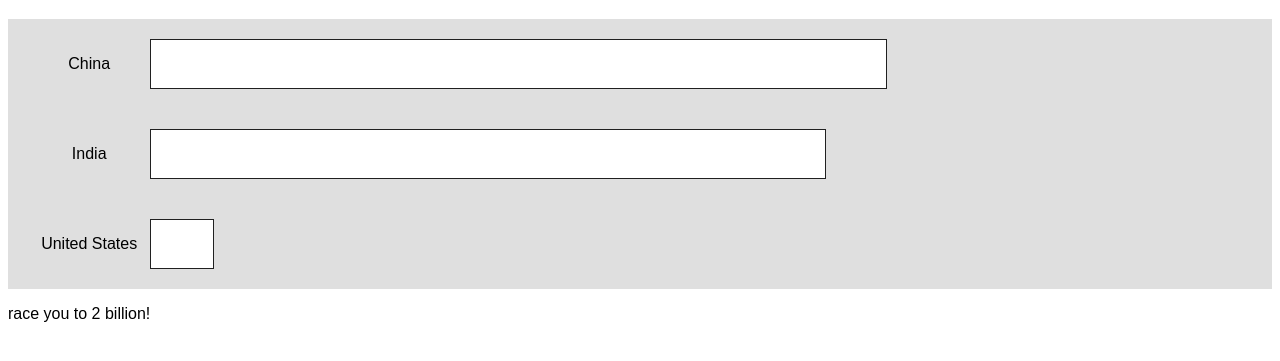
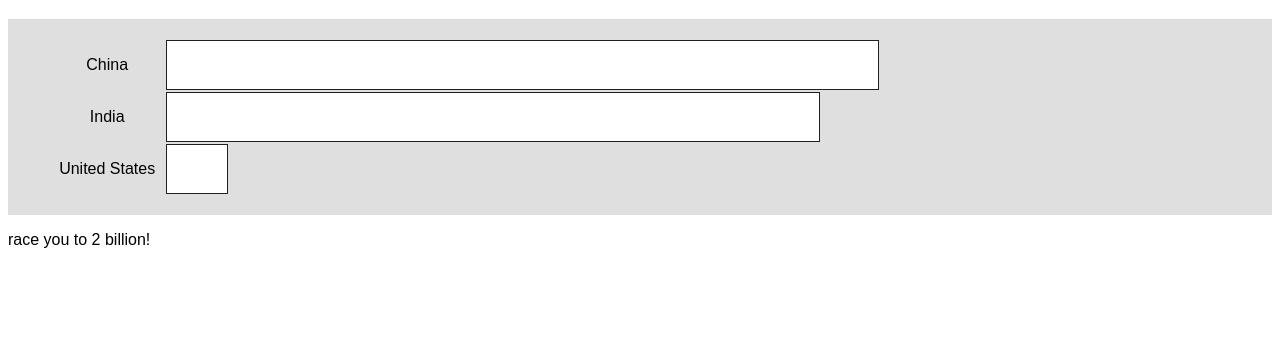
Before and after one commit to 99btyler/world-population-graph, a React app in the folder world-population-graph/: page / in a window 1280 px wide. Shown: the part 61-422 px from the top of the page. Built offline with nearby package versions, Linux system fonts and the light colour scheme.

Commit message:
Improved padding of Graph

```diff
--- a/world-population-graph/src/component/components/graph/Graph.css
+++ b/world-population-graph/src/component/components/graph/Graph.css
@@ -1,3 +1,4 @@
 #graph {
+    padding: 20px;
     background-color: #dfdfdf;
 }
--- a/world-population-graph/src/component/components/graph/parts/GraphItem.css
+++ b/world-population-graph/src/component/components/graph/parts/GraphItem.css
@@ -1,6 +1,6 @@
 #graphitem {
     display: flex;
-    padding: 20px;
+    padding: 1px 20px;
 }
 
 #graphitem p {
```
